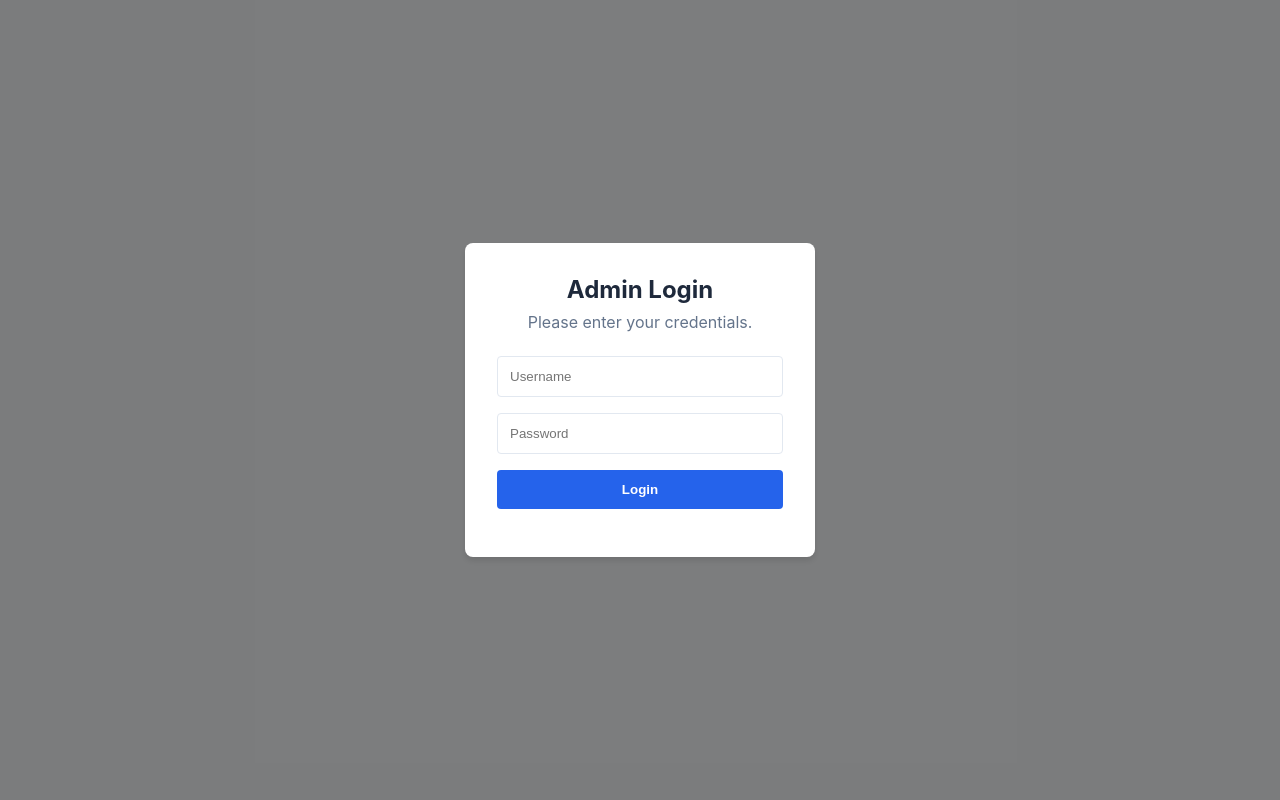
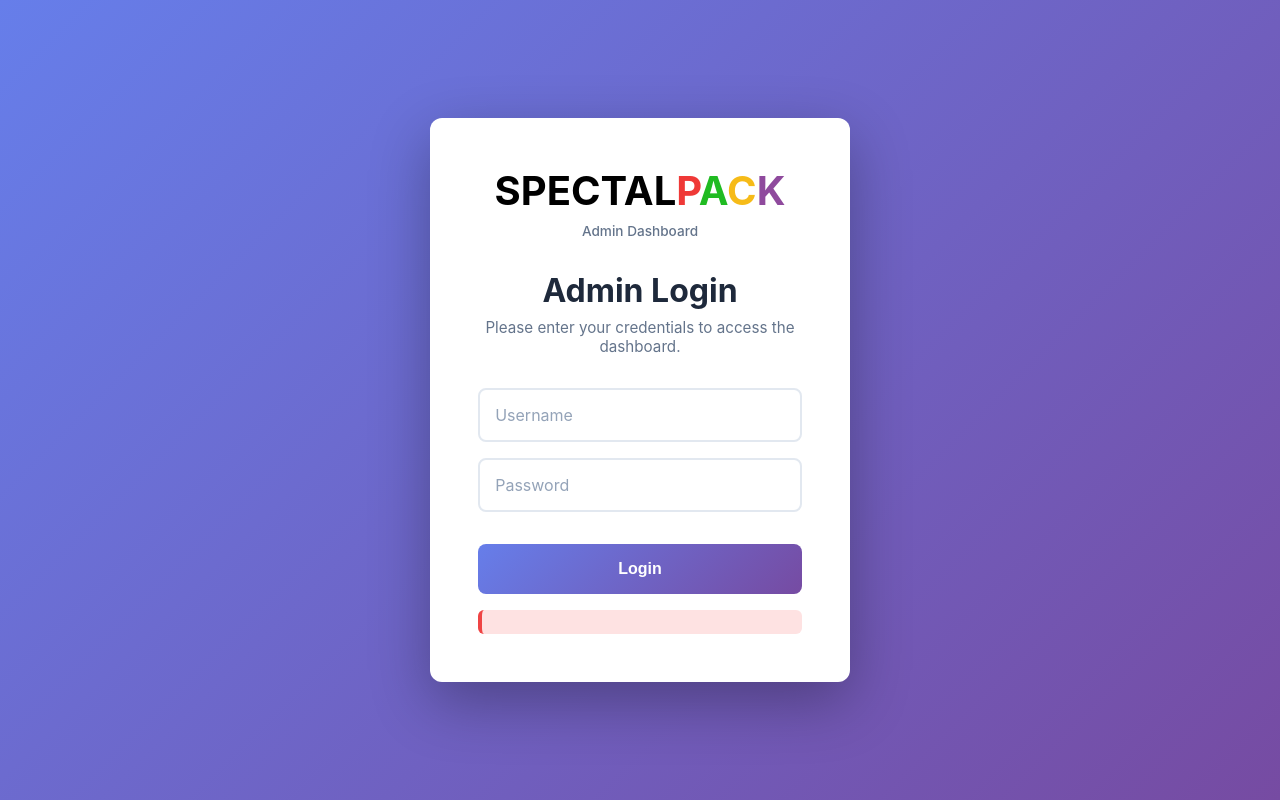
Before and after one commit to dharshanspectalpack/spectalpack-chatbot, a plain HTML site: page frontend/admin-panel/index.html in a window 1280 px wide. Drawn offline with Linux system fonts and the light colour scheme.

Commit message:
Fix: Improve admin login page design with professional styling and branding

```diff
--- a/frontend/admin-panel/index.html
+++ b/frontend/admin-panel/index.html
@@ -14,8 +14,14 @@
     <!-- Login Modal -->
     <div id="login-modal" class="modal">
       <div class="modal-content">
+        <div style="margin-bottom: 1.5rem;">
+          <h1 style="font-size: 2.5rem; margin-bottom: 0.5rem;">
+            <span style="color:#000000">S</span><span style="color:#000000">P</span><span style="color:#000000">E</span><span style="color:#000000">C</span><span style="color:#000000">T</span><span style="color:#000000">A</span><span style="color:#000000">L</span><span style="color:#ef3937">P</span><span style="color:#20bb22">A</span><span style="color:#f6bb18">C</span><span style="color:#8f4a9d">K</span>
+          </h1>
+          <p style="font-size: 0.85rem; color: #64748b; font-weight: 500;">Admin Dashboard</p>
+        </div>
         <h2>Admin Login</h2>
-        <p>Please enter your credentials.</p>
+        <p>Please enter your credentials to access the dashboard.</p>
         <form id="login-form">
           <input type="text" id="username" placeholder="Username" required />
           <input
--- a/frontend/admin-panel/style.css
+++ b/frontend/admin-panel/style.css
@@ -36,51 +36,97 @@ body {
   top: 0;
   width: 100%;
   height: 100%;
-  background-color: rgba(0, 0, 0, 0.5);
+  background: linear-gradient(135deg, #667eea 0%, #764ba2 100%);
   align-items: center;
   justify-content: center;
 }
 
 .modal-content {
   background-color: #fff;
-  padding: 2rem;
-  border-radius: 8px;
-  box-shadow: 0 4px 6px rgba(0, 0, 0, 0.1);
-  width: 350px;
+  padding: 3rem;
+  border-radius: 12px;
+  box-shadow: 0 20px 60px rgba(0, 0, 0, 0.3);
+  width: 420px;
   text-align: center;
+  animation: slideIn 0.4s ease-out;
+}
+
+@keyframes slideIn {
+  from {
+    opacity: 0;
+    transform: translateY(-30px);
+  }
+  to {
+    opacity: 1;
+    transform: translateY(0);
+  }
 }
 
 .modal-content h2 {
   margin-bottom: 0.5rem;
+  font-size: 2rem;
+  color: #1e293b;
+  font-weight: 700;
 }
+
 .modal-content p {
   color: var(--text-muted);
-  margin-bottom: 1.5rem;
+  margin-bottom: 2rem;
+  font-size: 0.95rem;
 }
+
 .modal-content input {
   width: 100%;
-  padding: 0.75rem;
+  padding: 0.95rem;
   margin-bottom: 1rem;
-  border: 1px solid var(--border-color);
-  border-radius: 4px;
+  border: 2px solid var(--border-color);
+  border-radius: 8px;
+  font-size: 1rem;
+  transition: all 0.3s ease;
+  font-family: inherit;
 }
+
+.modal-content input:focus {
+  outline: none;
+  border-color: var(--primary-color);
+  box-shadow: 0 0 0 3px rgba(37, 99, 235, 0.1);
+}
+
+.modal-content input::placeholder {
+  color: #94a3b8;
+}
+
 .modal-content button {
   width: 100%;
-  padding: 0.75rem;
-  background-color: var(--primary-color);
+  padding: 1rem;
+  background: linear-gradient(135deg, #667eea 0%, #764ba2 100%);
   color: white;
   border: none;
-  border-radius: 4px;
+  border-radius: 8px;
   cursor: pointer;
-  font-weight: 600;
+  font-weight: 700;
+  font-size: 1rem;
+  transition: all 0.3s ease;
+  margin-top: 1rem;
 }
+
 .modal-content button:hover {
-  background-color: var(--primary-hover);
+  transform: translateY(-2px);
+  box-shadow: 0 10px 25px rgba(102, 126, 234, 0.4);
 }
+
+.modal-content button:active {
+  transform: translateY(0);
+}
+
 .error-msg {
   color: var(--danger);
   font-size: 0.875rem;
   margin-top: 1rem;
+  padding: 0.75rem;
+  background-color: #fee2e2;
+  border-radius: 6px;
+  border-left: 4px solid var(--danger);
 }
 
 /* Main Dashboard Layout */
```
